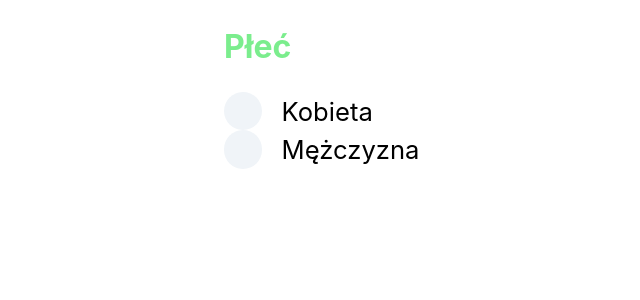
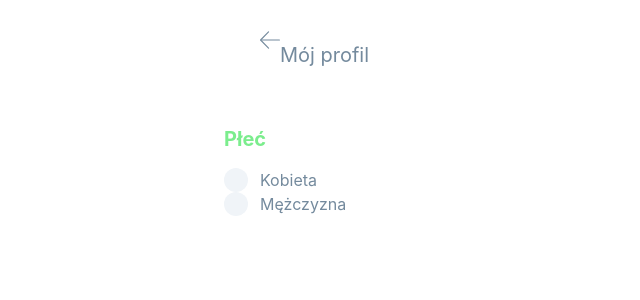
Before and after one commit to KrzysztofBartkiewicz/count-calories-app, a React (Create React App) app: page / in a window 1280 px wide. Shown: the top 300 px of the page, without its empty margins (16-656 px from the left). Built offline with nearby package versions, Linux system fonts and the light colour scheme; a web font is replaced by a local one.

Commit message:
feat: add header component

```diff
--- a/src/App.scss
+++ b/src/App.scss
@@ -1,5 +1,4 @@
 .App {
   max-width: 800px;
   margin: 0 auto;
-  font-weight: 400;
 }
--- a/src/components/custom-checkbox/customCheckbox.scss
+++ b/src/components/custom-checkbox/customCheckbox.scss
@@ -1,5 +1,6 @@
 .custom-checkbox {
   font-size: 1.6rem;
+  color: var(--tertiary-color);
 
   &__input {
     display: none;
--- /dev/null
+++ b/src/components/header/Header.jsx
@@ -0,0 +1,19 @@
+import React from 'react';
+
+import './header.scss';
+
+const Header = ({ mainText, subText }) => {
+  return (
+    <header className="header">
+      <nav className="header__nav">
+        <button className="header__button"></button>
+      </nav>
+      <div className="header__text-box">
+        <h1 className="header__main-text">{mainText}</h1>
+        <span className="header__sub-text">{subText}</span>
+      </div>
+    </header>
+  );
+};
+
+export default Header;
--- /dev/null
+++ b/src/components/header/header.scss
@@ -0,0 +1,32 @@
+.header {
+  padding: 3rem 3.6rem;
+  display: flex;
+
+  &__nav {
+    flex-shrink: 1;
+  }
+
+  &__button {
+    width: 2rem;
+    height: 2rem;
+    border: none;
+    background-color: transparent;
+    background-image: url(../../assets/icon-arrow.svg);
+    background-size: 2rem;
+    background-repeat: no-repeat;
+    background-position: center;
+  }
+
+  &__text-box {
+    color: var(--tertiary-color);
+  }
+
+  &__main-text {
+    font-size: 2rem;
+    font-weight: 400;
+  }
+
+  &__sub-text {
+    font-size: 1.6rem;
+  }
+}
--- a/src/index.scss
+++ b/src/index.scss
@@ -1,5 +1,6 @@
 html {
   box-sizing: border-box;
+  font-size: 10px;
 }
 
 *,
@@ -15,7 +16,6 @@ body {
     sans-serif;
   -webkit-font-smoothing: antialiased;
   -moz-osx-font-smoothing: grayscale;
-  font-size: 10px;
 }
 
 code {
@@ -26,5 +26,6 @@ code {
 :root {
   --primary-color: #7BED8D;
   --secondary-color: #F0F4F8;
+  --tertiary-color: #748A9D;
   --background-color: #fff;
 }
--- a/src/pages/personal-data/PersonalData.jsx
+++ b/src/pages/personal-data/PersonalData.jsx
@@ -1,25 +1,29 @@
-import React, { Component } from 'react';
+import React, { Component, Fragment } from 'react';
 import CustomCheckbox from '../../components/custom-checkbox/CustomCheckbox';
 import Heading from '../../components/custom-heading/Heading';
+import Header from '../../components/header/Header';
 
 import './personalData.scss';
 
 class PersonalData extends Component {
   render() {
     return (
+      <Fragment>
+        <Header mainText={'Mój profil'} />
         <form className="personal-data">
           <section className="gender">
             <Heading>Płeć</Heading>
             <div className="gender__selection">
-            <CustomCheckbox id='female' type='radio' name='gender'>
+              <CustomCheckbox id="female" type="radio" name="gender">
                 {'Kobieta'}
               </CustomCheckbox>
-            <CustomCheckbox id='male' type='radio' name='gender'>
+              <CustomCheckbox id="male" type="radio" name="gender">
                 {'Mężczyzna'}
               </CustomCheckbox>
             </div>
           </section>
         </form>
+      </Fragment>
     );
   }
 }
```
Also changed, not shown: src/assets/icon-arrow.svg (added). Lines whose indentation alone changed are shown as unchanged.
